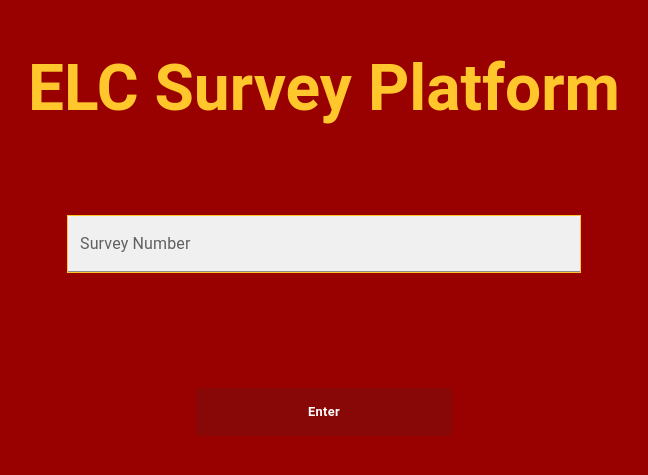
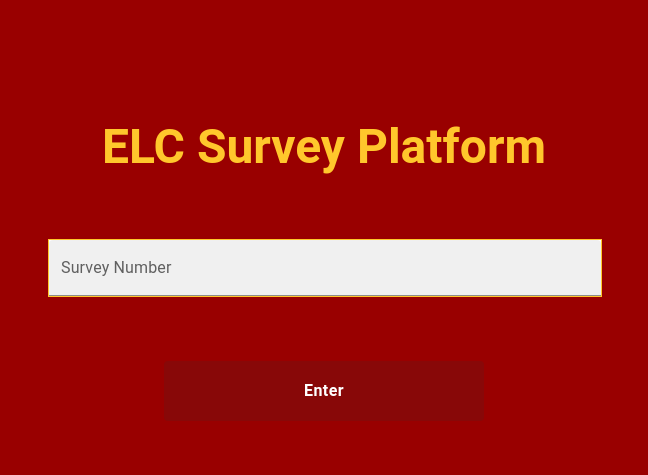
Before and after one commit to yichi-yang/ELC-Survey-Platform, a React (Create React App) app in the folder frontend/: page /student in a window 1280 px wide. Shown: the part 131-606 px from the top of the page, without its empty margins (316-964 px from the left). Built offline with nearby package versions, Linux system fonts and the light colour scheme.

Commit message:
Submit on enter

```diff
--- a/frontend/src/components/AdminLogIn/index.js
+++ b/frontend/src/components/AdminLogIn/index.js
@@ -1,6 +1,8 @@
 import React, { useState } from 'react';
 import TextField from '@mui/material/TextField';
 import Button from '@material-ui/core/Button';
+import Container from '@mui/material/Container';
+import Stack from '@mui/material/Stack';
 import axios from 'axios';
 import { useNavigate } from 'react-router-dom';
 import { TokenStorage } from '../../utils';
@@ -11,26 +13,34 @@ export default function AdminLogIn() {
   const textfield = {
     backgroundColor: 'white',
     border: 'solid 1px #FFC72C',
-    width: '40%',
-    margin: '1vw',
-    minWidth: '200px',
+    width: '100%',
+    marginTop: '3rem',
+    minWidth: '200px'
   };
 
   const buttonStyle = {
     backgroundColor: '#880808',
     boxShadow: 'none',
     color: 'white',
-    padding: '1vw 5vw',
+    lineHeight: '3rem',
     textTransform: 'none',
-    fontSize: '100%',
-    margin: '4vw',
+    fontSize: '1rem',
+    marginLeft: 'auto',
+    marginRight: 'auto',
+    marginTop: '4rem',
     fontWeight: 'bold',
-    minWidth: '20%',
+    width: '100%',
+    maxWidth: '20rem'
   };
 
   const [username, setUsername] = useState('');
   const [password, setPassword] = useState('');
   const [errorMessage, setErrorMessage] = useState(false);
+
+  function handleSubmit(e) {
+    e.preventDefault();
+    logIn();
+  }
 
   function logIn() {
     axios.post(
@@ -43,7 +53,7 @@ export default function AdminLogIn() {
         TokenStorage.setAccessToken(res.data.access_token);
         TokenStorage.setRefreshToken(res.data.refresh_token);
         navigate('/template');
-      }else{
+      } else {
         setErrorMessage(true);
       }
     }).catch((error) => { console.log(error); setErrorMessage(true) });
@@ -68,15 +78,20 @@ export default function AdminLogIn() {
         alignItems: 'center',
         justifyContent: 'center',
         flexDirection: 'column',
-        width: '100%'
+        paddingLeft: '10vw',
+        paddingRight: '10vw'
       }}
     >
-      <div style={{ marginBottom: '5vw' }}>
-        <strong style={{ color: '#FFC72C', fontSize: '4vw' }}>
+
+      <Container maxWidth="sm" style={{ width: '100%' }}>
+        <Stack align="center">
+          <div style={{ marginBottom: '1rem', textAlign: "center" }}>
+            <strong style={{ color: '#FFC72C', fontSize: '3rem', }}>
               Admin Login
             </strong>
           </div>
 
+          <form onSubmit={handleSubmit}>
             <TextField
               id="username"
               label="Username"
@@ -95,11 +110,16 @@ export default function AdminLogIn() {
               onChange={changePassword}
             />
 
-      <div style={{color:'#FFC72C', fontSize:'100%'}} hidden={!errorMessage} >Incorrect Password or Username, Please Try Again</div>
+            <div style={{ color: '#FFC72C', fontSize: '1rem', marginTop: '2rem' }} hidden={!errorMessage} >
+              Incorrect Password or Username, Please Try Again
+            </div>
 
-      <Button variant="contained" style={buttonStyle} onClick={logIn}>
+            <Button variant="contained" style={buttonStyle} type="submit">
               Login
             </Button>
+          </form>
+        </Stack>
+      </Container>
     </div>
   );
 }
--- a/frontend/src/components/StudentLogIn/index.js
+++ b/frontend/src/components/StudentLogIn/index.js
@@ -1,62 +1,100 @@
-import React, {useState} from "react";
+import React, { useState } from "react";
 import TextField from '@mui/material/TextField';
 import Button from '@material-ui/core/Button';
+import Container from '@mui/material/Container';
+import Stack from '@mui/material/Stack';
 import axios from "axios";
 import { useNavigate } from "react-router-dom";
 
-export default function StudentLogIn(){
+export default function StudentLogIn() {
   const navigate = useNavigate();
 
   const textfield = {
     backgroundColor: 'white',
-    border:'solid 1px #FFC72C',
-    width:'40%',
-    margin: '5vw',
-    marginTop: '7vw',
-    fontSize:'1.2vw'
-  }
+    border: 'solid 1px #FFC72C',
+    width: '100%',
+    marginTop: '3rem',
+    minWidth: '200px'
+  };
 
   const buttonStyle = {
-    backgroundColor:'#880808',
-    boxShadow:'none',
+    backgroundColor: '#880808',
+    boxShadow: 'none',
     color: 'white',
-    padding: '1vw 5vw',
+    lineHeight: '3rem',
     textTransform: 'none',
-    fontSize:'80%',
-    margin: '4vw',
+    fontSize: '1rem',
+    marginLeft: 'auto',
+    marginRight: 'auto',
+    marginTop: '4rem',
     fontWeight: 'bold',
-    minWidth: '20%',
-  }
+    width: '100%',
+    maxWidth: '20rem'
+  };
 
   const [code, setCode] = useState('');
   const [errorMessage, setErrorMessage] = useState(false);
 
-  function enterSurvey(){
-    axios.get(`/api/codes/${code}/`).then(res=>{
-      if(res.status===200){
+  function handleSubmit(e) {
+    e.preventDefault();
+    enterSurvey();
+  }
+
+  function enterSurvey() {
+    axios.get(`/api/codes/${code}/`).then(res => {
+      if (res.status === 200) {
         navigate(`/survey/${res.data.id}`, { state: { surveyID: res.data.survey } })
-      }else{
+      } else {
         setErrorMessage(true);
       }
-    }).catch((e)=>{}).finally(()=>{
+    }).catch((e) => { }).finally(() => {
       setErrorMessage(true);
     })
   }
 
-  return(
-    <div style={{backgroundColor:'#990000', minHeight: '100vh', display: 'flex', alignItems:'center', justifyContent:'center', flexDirection:'column', width:'100%'}}>
-      <div>
-         <strong style={{color:'#FFC72C', fontSize: '5vw'}}>ELC Survey Platform</strong>
-      </div>
+  return (
+    <div
+      style={{
+        backgroundColor: '#990000',
+        minHeight: '100vh',
+        display: 'flex',
+        alignItems: 'center',
+        justifyContent: 'center',
+        flexDirection: 'column',
+        paddingLeft: '10vw',
+        paddingRight: '10vw'
+      }}
+    >
 
-      <TextField id="surveyNumber" label="Survey Number" variant="filled" value={code} onChange={e=>{setCode(e.target.value); setErrorMessage(false)}} style={textfield}/>
-      <div style={{color:'#FFC72C', fontSize:'80%', marginTop:'-4vw'}} hidden={!errorMessage} >Survey Not Found, Please Try Again</div>
+      <Container maxWidth="sm" style={{ width: '100%' }}>
+        <Stack align="center">
+          <div style={{ marginBottom: '1rem', textAlign: "center" }}>
+            <strong style={{ color: '#FFC72C', fontSize: '3rem', }}>
+              ELC Survey Platform
+            </strong>
+          </div>
 
-      <Button variant='contained'
-          style={buttonStyle} onClick={enterSurvey} disabled={code.length===0}>
-            Enter
-      </Button>
+          <form onSubmit={handleSubmit}>
+            <TextField id="surveyNumber"
+              label="Survey Number"
+              variant="filled"
+              value={code}
+              onChange={e => { setCode(e.target.value); setErrorMessage(false) }}
+              style={textfield} />
+
+            <div style={{ color: '#FFC72C', fontSize: '1rem', marginTop: '2rem' }} hidden={!errorMessage} >
+              Survey Not Found, Please Try Again
+            </div>
+
+            <Button variant='contained'
+              style={buttonStyle}
+              disabled={code.length === 0}
+              type='submit'>
+              Enter
+            </Button>
+          </form>
+        </Stack>
+      </Container>
     </div>
-
   );
 };
```
Lines whose indentation alone changed are shown as unchanged.
